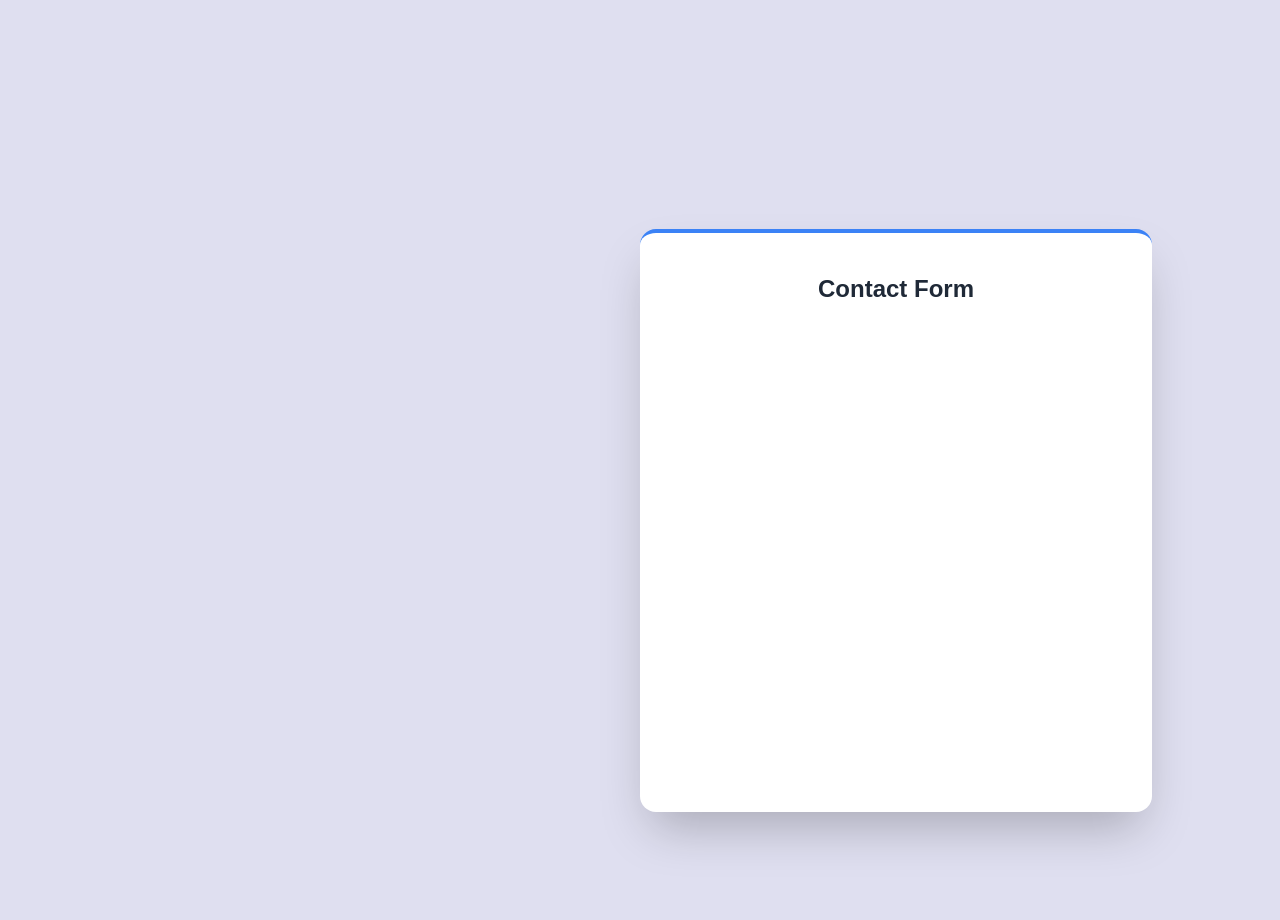
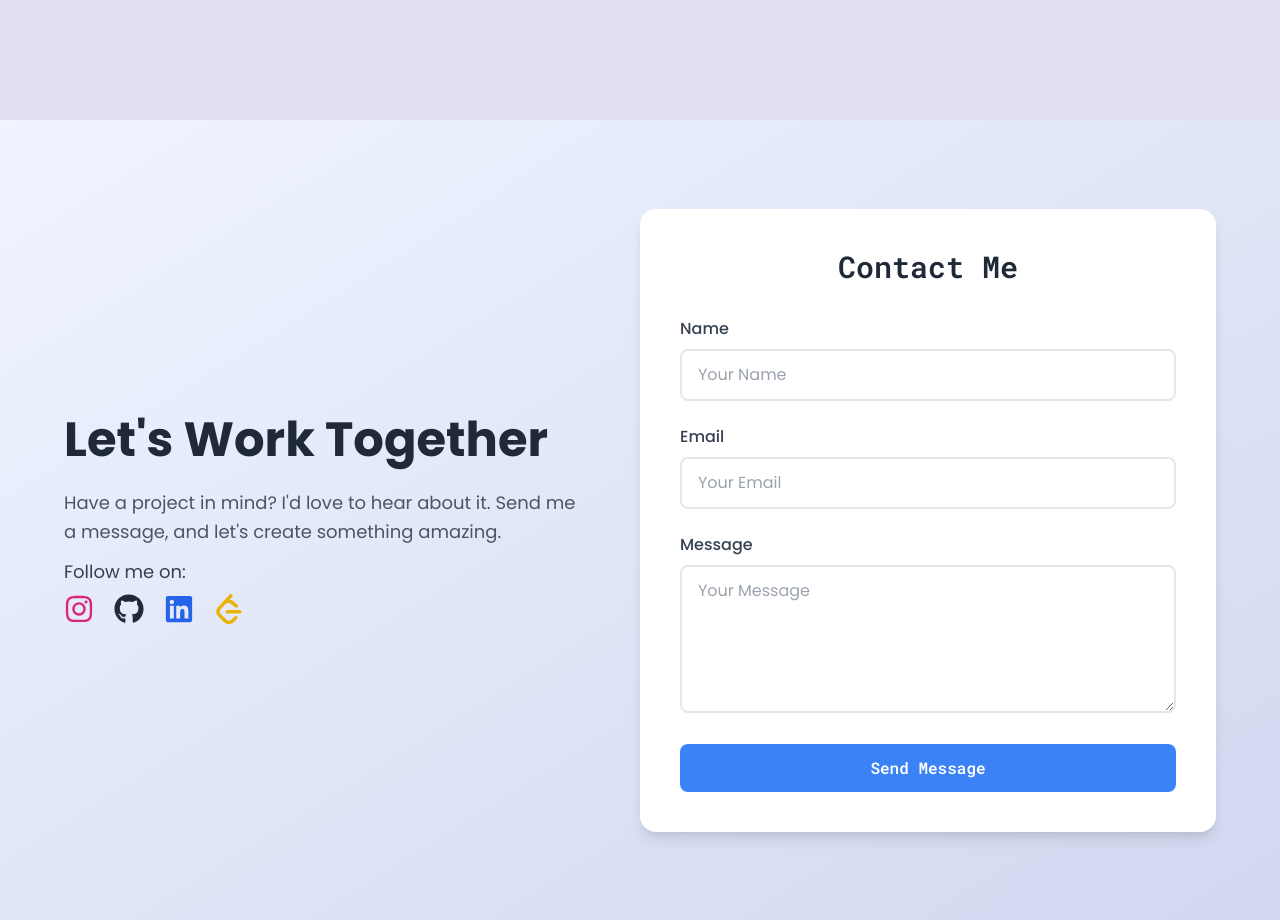
Before and after one commit to devakashsharma/Shinobi, a React (Vite) app: page / in a window 1280 px wide. Shown: the part 3120-4040 px from the top of the page. Built offline with nearby package versions, Linux system fonts and the light colour scheme; a web font is replaced by a local one.

Commit message:
Social Media and Animation Added

```diff
--- a/src/components/Contact.jsx
+++ b/src/components/Contact.jsx
@@ -1,9 +1,39 @@
 import React, { useEffect, useRef, useState } from "react";
 import { gsap } from "gsap";
 import { ScrollTrigger } from "gsap/ScrollTrigger";
-import emailjs from '@emailjs/browser';
+import emailjs from "@emailjs/browser";
+import { FaInstagram, FaGithub, FaLinkedin, FaTwitter, FaTimes } from "react-icons/fa";
+import { SiLeetcode } from "react-icons/si";
 
 gsap.registerPlugin(ScrollTrigger);
+
+const socialMedia = [
+  {
+    icon: FaInstagram,
+    url: "https://instagram.com/itz_____akash01",
+    color: "text-pink-600",
+  },
+  {
+    icon: FaGithub,
+    url: "https://github.com/devakashsharma",
+    color: "text-gray-800",
+  },
+  {
+    icon: FaLinkedin,
+    url: "https://www.linkedin.com/in/akash-sharma-1b7a73240",
+    color: "text-blue-600",
+  },
+//   {
+//     icon: FaTwitter,
+//     url: "https://twitter.com/your_username",
+//     color: "text-blue-500",
+//   },
+  {
+    icon: SiLeetcode,
+    url: "https://leetcode.com/devakashsharma",
+    color: "text-yellow-500",
+  },
+];
 
 const ContactForm = () => {
   const [formData, setFormData] = useState({
@@ -13,45 +43,42 @@ const ContactForm = () => {
   });
   const [submitStatus, setSubmitStatus] = useState({
     status: null,
-    message: ""
+    message: "",
   });
   const formRef = useRef(null);
-  const inputRefs = useRef([]);
   const textRef = useRef(null);
 
   useEffect(() => {
-    const formElements = inputRefs.current;
-    const textElement = textRef.current;
+    // Animation for the text section
+    gsap.fromTo(
+      textRef.current,
+      { opacity: 0, x: -50 },
+      {
+        opacity: 1,
+        x: 0,
+        duration: 1.2,
+        ease: "power3.out",
+        scrollTrigger: {
+          trigger: formRef.current,
+          start: "top 80%",
+          toggleActions: "play none none none",
+        },
+      }
+    );
 
+    // Animation for the form
     gsap.fromTo(
-      formElements,
+      formRef.current,
       { opacity: 0, y: 50 },
       {
         opacity: 1,
         y: 0,
-        duration: 0.6,
-        stagger: 0.2,
-        ease: "power2.out",
+        duration: 1.2,
+        ease: "power3.out",
         scrollTrigger: {
           trigger: formRef.current,
-          start: "top 70%",
-          toggleActions: "play none none reverse",
-        },
-      }
-    );
-
-    gsap.fromTo(
-      textElement,
-      { opacity: 0, x: -50 },
-      {
-        opacity: 1,
-        x: 0,
-        duration: 0.8,
-        ease: "power2.out",
-        scrollTrigger: {
-          trigger: formRef.current,
-          start: "top 70%",
-          toggleActions: "play none none reverse",
+          start: "top 80%",
+          toggleActions: "play none none none",
         },
       }
     );
@@ -64,65 +91,84 @@ const ContactForm = () => {
 
   const handleSubmit = (e) => {
     e.preventDefault();
-
-    // Replace with your EmailJS credentials
-    emailjs.send(
-      'service_bdv36ak',
-      'template_4j04jz7',
+    emailjs
+      .send(
+        "service_bdv36ak",
+        "template_4j04jz7",
         {
           from_name: formData.name,
           from_email: formData.email,
-        message: formData.message
+          message: formData.message,
         },
-      'SDhhAOkaBnNh97eIU'
+        "SDhhAOkaBnNh97eIU"
       )
       .then((response) => {
         setSubmitStatus({
-        status: 'success',
-        message: 'Message sent successfully!'
+          status: "success",
+          message: "Message sent successfully!",
         });
-      // Reset form
         setFormData({ name: "", email: "", message: "" });
       })
       .catch((error) => {
         setSubmitStatus({
-        status: 'error',
-        message: 'Failed to send message. Please try again.'
+          status: "error",
+          message: "Failed to send message. Please try again.",
         });
-      console.error('EmailJS Error:', error);
+        console.error("EmailJS Error:", error);
       });
   };
 
   return (
-    <div id="contact" className="min-h-screen bg-[#dfdff0] flex items-center justify-center p-6">
-      <div className="flex flex-row justify-evenly items-center w-full max-w-5xl">
+    <div
+      id="contact"
+      className="min-h-screen bg-gradient-to-br from-[#f0f4ff] to-[#d1d8f0] flex items-center justify-center px-10 py-14"
+    >
+      <div className="flex flex-col md:flex-row justify-evenly items-center w-full max-w-6xl">
+        {/* Text Section */}
         <div
           ref={textRef}
-          className="w-1/2 pr-12"
+          className="w-full md:w-1/2 pr-12 poppins text-center md:text-left mb-12 md:mb-0"
         >
           <h2 className="text-5xl font-bold mb-6 text-gray-800">
             Let's Work Together
           </h2>
-          <p className="text-xl text-gray-600 leading-relaxed">
-            Have a project in mind? I'd love to hear about it.
-            Send me a message, and let's create something amazing.
+          <p className="text-lg text-gray-600 leading-relaxed mb-3">
+            Have a project in mind? I'd love to hear about it. Send me a
+            message, and let's create something amazing.
           </p>
+
+          {/* Social Media Links */}
+          <p className="text-lg poppins text-gray-700 mb-2">Follow me on:</p>
+          <div className="flex justify-center md:justify-start space-x-5">
+            {socialMedia.map((social, index) => (
+              <a
+                key={index}
+                href={social.url}
+                target="_blank"
+                rel="noopener noreferrer"
+                className={`${social.color} hover:scale-110 transition-transform duration-300`}
+              >
+                <social.icon size={30} />
+              </a>
+            ))}
+          </div>
         </div>
 
+        {/* Form Section */}
         <div
           ref={formRef}
-          className="w-1/2 bg-white shadow-2xl rounded-2xl p-10 border-t-4 border-blue-500"
+          className="w-full md:w-1/2 bg-white shadow-lg rounded-2xl p-10"
         >
-          <h3 className="text-2xl font-semibold text-center mb-8 text-gray-800">
-            Contact Form
+          <h3 className="text-3xl font-semibold font-general text-center mb-8 text-gray-800">
+            Contact Me
           </h3>
 
           {submitStatus.status && (
             <div
-              className={`mb-4 p-3 rounded-lg text-center ${
-                submitStatus.status === 'success'
-                  ? 'bg-green-100 text-green-800'
-                  : 'bg-red-100 text-red-800'
+              className={`mb-4 p-3 rounded-lg poppins text-center ${
+                submitStatus.status === "success"
+                  ? "bg-green-100 text-green-800"
+                  : "bg-red-100 text-red-800"
               }`}
             >
               {submitStatus.message}
@@ -135,44 +181,38 @@ const ContactForm = () => {
                 label: "Name",
                 type: "text",
                 name: "name",
-                ref: (el) => (inputRefs.current[0] = el)
+                placeholder: "Your Name",
               },
               {
                 label: "Email",
                 type: "email",
                 name: "email",
-                ref: (el) => (inputRefs.current[1] = el)
-              }
-            ].map((field, index) => (
-              <div
-                key={field.name}
-                ref={field.ref}
-                className="mb-4"
-              >
+                placeholder: "Your Email",
+              },
+            ].map((field) => (
+              <div key={field.name} className="mb-6 poppins">
                 <label
                   htmlFor={field.name}
                   className="block text-gray-700 mb-2 font-medium"
                 >
                   {field.label}
                 </label>
+                <div className="relative">
                   <input
                     type={field.type}
                     id={field.name}
                     name={field.name}
                     value={formData[field.name]}
                     onChange={handleChange}
+                    placeholder={field.placeholder}
                     required
-                  className="w-full px-4 py-3 border-2 border-gray-200
-                             rounded-lg focus:outline-none
-                             focus:border-blue-500 transition duration-300"
+                    className="w-full px-4 py-3 border-2 border-gray-200 rounded-lg focus:outline-none focus:border-blue-500 transition-all duration-300"
                   />
+                </div>
               </div>
             ))}
 
-            <div
-              ref={(el) => (inputRefs.current[2] = el)}
-              className="mb-6"
-            >
+            <div className="mb-6 poppins">
               <label
                 htmlFor="message"
                 className="block text-gray-700 mb-2 font-medium"
@@ -184,28 +224,19 @@ const ContactForm = () => {
                 name="message"
                 value={formData.message}
                 onChange={handleChange}
+                placeholder="Your Message"
                 required
-                rows="4"
-                className="w-full px-4 py-3 border-2 border-gray-200
-                           rounded-lg focus:outline-none
-                           focus:border-blue-500 transition duration-300"
+                rows="5"
+                className="w-full px-4 py-3 border-2 border-gray-200 rounded-lg focus:outline-none focus:border-blue-500 transition-all duration-300"
               />
             </div>
 
-            <div
-              ref={(el) => (inputRefs.current[3] = el)}
-              className="text-center"
-            >
             <button
               type="submit"
-                className="w-full bg-blue-500 text-white py-3
-                           rounded-lg hover:bg-blue-600
-                           transition duration-300 ease-in-out
-                           transform hover:scale-105 font-semibold"
+              className="w-full font-general bg-blue-500 text-white py-3 rounded-lg font-semibold hover:bg-blue-600 transition-all duration-300 transform hover:scale-105"
             >
               Send Message
             </button>
-            </div>
           </form>
         </div>
       </div>
```
Lines whose indentation alone changed are shown as unchanged.
